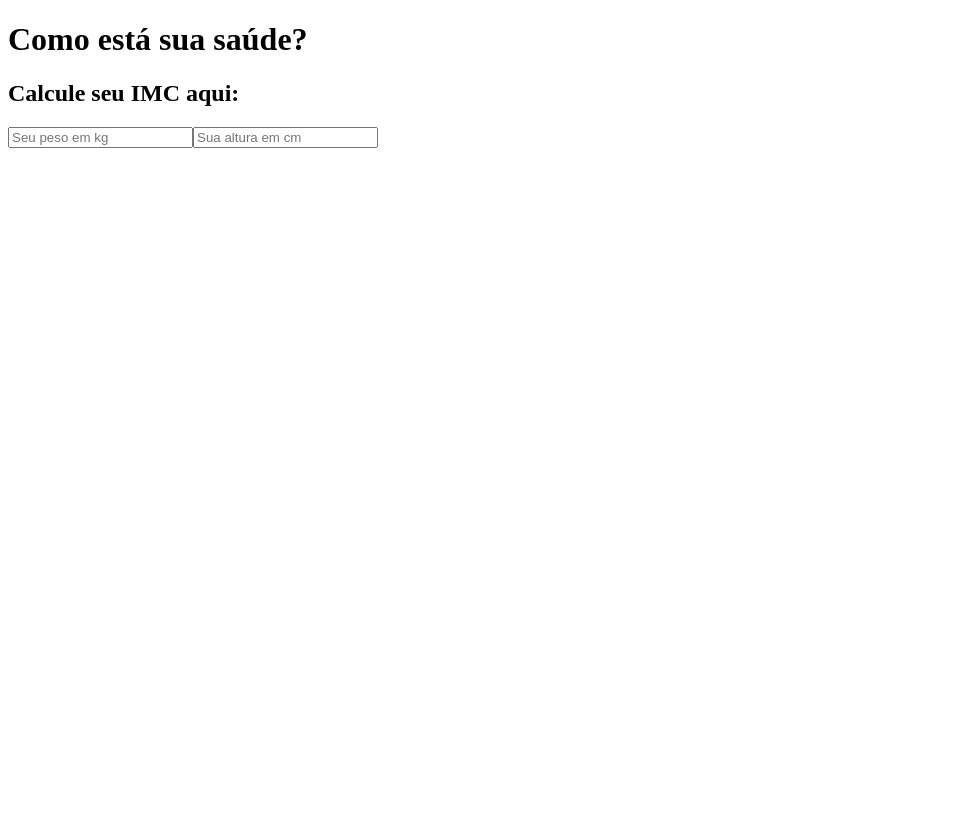
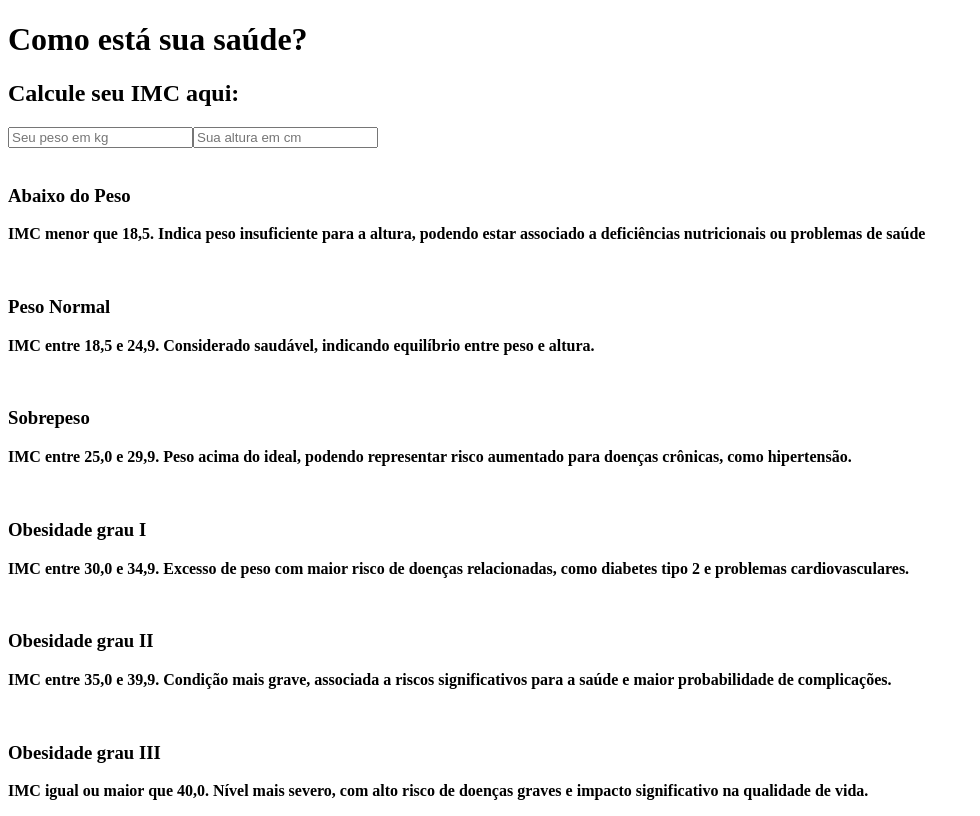
Before and after one commit to RaffaFS/calculadora_imc_react, a React (Vite) app in the folder calc_imc_react/: page / in a window 1280 px wide. Shown: the whole page, without its empty margins (0-980 px from the left). Built offline with nearby package versions, Linux system fonts and the light colour scheme.

Commit message:
criando estrutura de ccards

```diff
--- a/calc_imc_react/src/componentes/Form/index.jsx
+++ b/calc_imc_react/src/componentes/Form/index.jsx
@@ -25,6 +25,38 @@ export default()=>{
                         {peso && altura&& (<p>Seu IMC é de: {IMC}</p>)}
                     </div>
                 </div>
+                <div className={styles.IMCbox}>
+                    <div>
+                        <img src="" alt="" />
+                        <h3>Abaixo do Peso</h3>
+                        <p className={styles.texto}><strong>IMC menor que 18,5. Indica peso insuficiente para a altura, podendo estar associado a deficiências nutricionais ou problemas de saúde</strong></p>
+                    </div>
+                    <div>
+                        <img src="" alt="" />
+                        <h3>Peso Normal</h3>
+                        <p className={styles.texto}><strong>IMC entre 18,5 e 24,9. Considerado saudável, indicando equilíbrio entre peso e altura.</strong></p>
+                    </div>
+                    <div>
+                        <img src="" alt="" />
+                        <h3>Sobrepeso</h3>
+                        <p className={styles.texto}><strong>IMC entre 25,0 e 29,9. Peso acima do ideal, podendo representar risco aumentado para doenças crônicas, como hipertensão.</strong></p>
+                    </div>
+                    <div>
+                        <img src="" alt="" />
+                        <h3>Obesidade grau I</h3>
+                        <p className={styles.texto}><strong>IMC entre 30,0 e 34,9. Excesso de peso com maior risco de doenças relacionadas, como diabetes tipo 2 e problemas cardiovasculares.</strong></p>
+                    </div>
+                    <div>
+                        <img src="" alt="" />
+                        <h3>Obesidade grau II</h3>
+                        <p className={styles.texto}><strong>IMC entre 35,0 e 39,9. Condição mais grave, associada a riscos significativos para a saúde e maior probabilidade de complicações.</strong></p>
+                    </div>
+                    <div>
+                        <img src="" alt="" />
+                        <h3>Obesidade grau III</h3>
+                        <p className={styles.texto}><strong>IMC igual ou maior que 40,0. Nível mais severo, com alto risco de doenças graves e impacto significativo na qualidade de vida.</strong></p>
+                    </div>
+                </div>
             </div>
         </div>
     )
```
